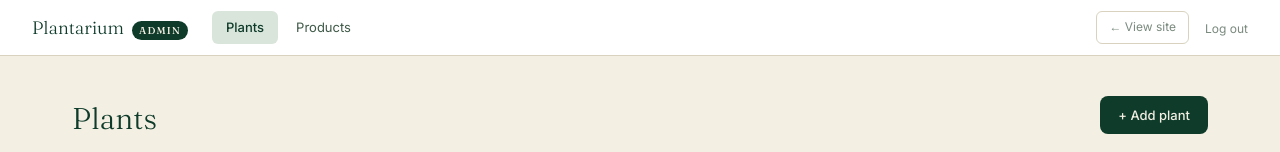
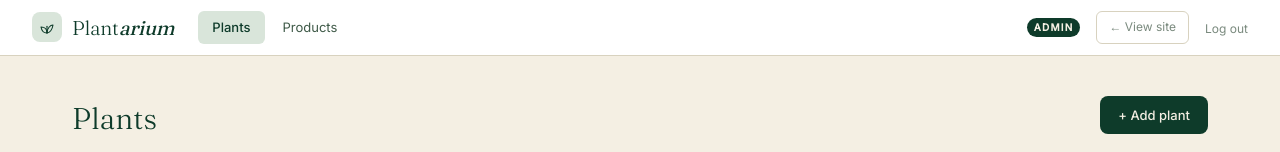
Before and after one commit to mohsin-al-mamun/plantarium, a Next.js app: page /admin/plants in a window 1280 px wide. Shown: the top 152 px of the page. Built offline with nearby package versions, Linux system fonts and the light colour scheme; no server answers; the database is empty.

Commit message:
fix(admin): match public logo style, move admin badge to right side of nav
Co-Authored-By: Claude Sonnet 4.6 <noreply@anthropic.com>

```diff
--- a/app/admin/layout.tsx
+++ b/app/admin/layout.tsx
@@ -20,22 +20,36 @@ export default function AdminLayout({ children }: { children: React.ReactNode })
       }}>
         <div style={{ display: "flex", alignItems: "center", gap: "24px" }}>
           <Link href="/admin" style={{
-            fontFamily: "var(--font-fraunces)", fontSize: "18px", fontWeight: 300,
-            color: "var(--green-ink)", textDecoration: "none", display: "flex",
-            alignItems: "baseline", gap: "8px",
+            textDecoration: "none", display: "flex", alignItems: "center", gap: "10px",
           }}>
-            Plantarium
+            <div style={{
+              width: "30px", height: "30px", borderRadius: "8px",
+              background: "var(--green-surface)", color: "var(--green-ink)",
+              display: "flex", alignItems: "center", justifyContent: "center",
+            }}>
+              <svg width="16" height="16" viewBox="0 0 24 24" fill="none" stroke="currentColor" strokeWidth="1.6" strokeLinecap="round" strokeLinejoin="round">
+                <path d="M12 21c0-7 5-12 9-12-1 7-5 12-9 12Z" />
+                <path d="M12 21c-4 0-8-3-9-9 6 0 9 4 9 9Z" />
+                <path d="M12 21V11" />
+              </svg>
+            </div>
             <span style={{
-              fontSize: "10px", fontWeight: 600, letterSpacing: "0.12em",
-              textTransform: "uppercase", color: "var(--paper)",
-              background: "var(--green-ink)", padding: "2px 7px", borderRadius: "999px",
+              fontFamily: "var(--font-fraunces)", fontSize: "20px",
+              fontWeight: 300, color: "var(--green-ink)", letterSpacing: "-0.01em",
             }}>
-              admin
+              Plant<em style={{ fontStyle: "italic", fontWeight: 400 }}>arium</em>
             </span>
           </Link>
           <AdminNav />
         </div>
         <div style={{ display: "flex", alignItems: "center", gap: "16px" }}>
+          <span style={{
+            fontSize: "10px", fontWeight: 600, letterSpacing: "0.12em",
+            textTransform: "uppercase", color: "var(--paper)",
+            background: "var(--green-ink)", padding: "2px 7px", borderRadius: "999px",
+          }}>
+            admin
+          </span>
           <Link href="/" style={{
             fontSize: "12px", color: "var(--ink-mute)", textDecoration: "none",
             padding: "6px 12px", borderRadius: "6px", border: "1px solid var(--line)",
```
